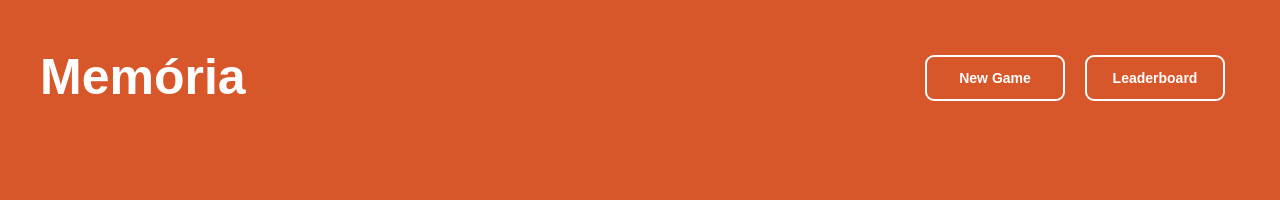
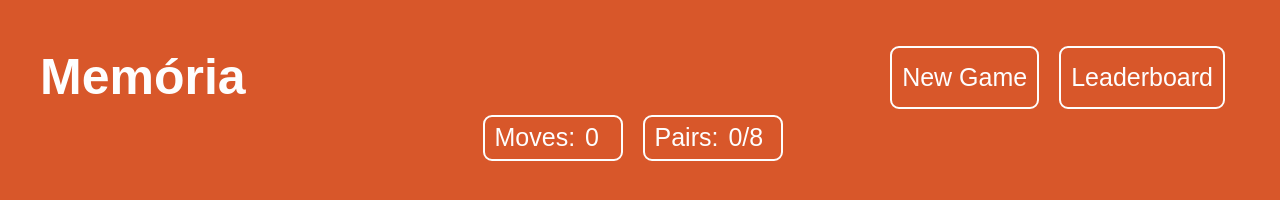
Before and after one commit to SerpentSveta/memory-game, a website built with Vite: page index.html in a window 1280 px wide. Built offline with nearby package versions, Linux system fonts and the light colour scheme; a web font is replaced by a local one.

Commit message:
feat: add game score

```diff
--- /dev/null
+++ b/src/components/score.js
@@ -0,0 +1,34 @@
+export function createScore() {
+  const scoreWrapper = document.createElement('div');
+  scoreWrapper.classList = 'score__wrapper';
+
+  const scoreMoves = document.createElement('div');
+  scoreMoves.classList = 'score__item';
+  scoreWrapper.append(scoreMoves);
+
+  const scoreLabelMoves = document.createElement('span');
+  scoreLabelMoves.textContent = 'Moves:';
+  scoreLabelMoves.classList = 'score__label score__label--moves';
+  scoreMoves.append(scoreLabelMoves);
+
+  const scoreValueMoves = document.createElement('span');
+  scoreValueMoves.textContent = '0';
+  scoreValueMoves.classList = 'score__value score__score__value--moves';
+  scoreMoves.append(scoreValueMoves);
+
+  const scorePairs = document.createElement('div');
+  scorePairs.classList = 'score__item';
+  scoreWrapper.append(scorePairs);
+
+  const scoreLabelPairs = document.createElement('span');
+  scoreLabelPairs.textContent = 'Pairs:';
+  scoreLabelPairs.classList = 'score__label score__label--pairs';
+  scorePairs.append(scoreLabelPairs);
+
+  const scoreValuePairs = document.createElement('span');
+  scoreValuePairs.textContent = '0/8';
+  scoreValuePairs.classList = 'score__value score__value--pairs';
+  scorePairs.append(scoreValuePairs);
+
+  return scoreWrapper;
+}
--- a/src/main.js
+++ b/src/main.js
@@ -1,6 +1,6 @@
 import './style.css';
 import { createHeader } from './components/header';
-
+import { createScore } from './components/score';
 
 const app = document.createElement('div');
 app.className = 'app';
@@ -8,3 +8,6 @@ document.body.append(app);
 
 const header = createHeader();
 app.append(header);
+
+const score = createScore();
+app.append(score);
--- a/src/style.css
+++ b/src/style.css
@@ -108,13 +108,13 @@ button {
   position: relative;
   overflow: hidden;
   min-width: 140px;
-  height: 46px;
-  padding: 5px;
+  height: 63px;
+  padding: 10px;
   border: 2px solid var(--text-primary);
   border-radius: 9px;
-  font-size: 14px;
-  font-weight: 700;
-  color: #fff;
+  font-size: 25px;
+  font-family: inherit;
+  color: var(--text-primary);
 }
 
 .header__button::before {
@@ -123,7 +123,7 @@ button {
   top: 0;
   left: 0;
   width: 0;
-  height: 42px;
+  height: 63px;
   border-radius: 5px;
   background: rgb(255 255 255 / 30%);
   transition: all 1s ease;
@@ -132,3 +132,26 @@ button {
 .header__button:hover::before {
   width: 100%;
 }
+
+.score__wrapper {
+  margin: 0 auto;
+  max-width: 300px;
+  display: flex;
+  gap: 20px;
+  justify-content: space-between;
+  align-items: center;
+}
+
+.score__item {
+  display: flex;
+  align-items: center;
+  gap: 10px;
+  min-width: 140px;
+  height: 46px;
+  padding: 10px;
+  border: 2px solid var(--text-primary);
+  border-radius: 9px;
+  font-size: 25px;
+  color: var(--text-primary);
+  text-align: center;
+}
```
